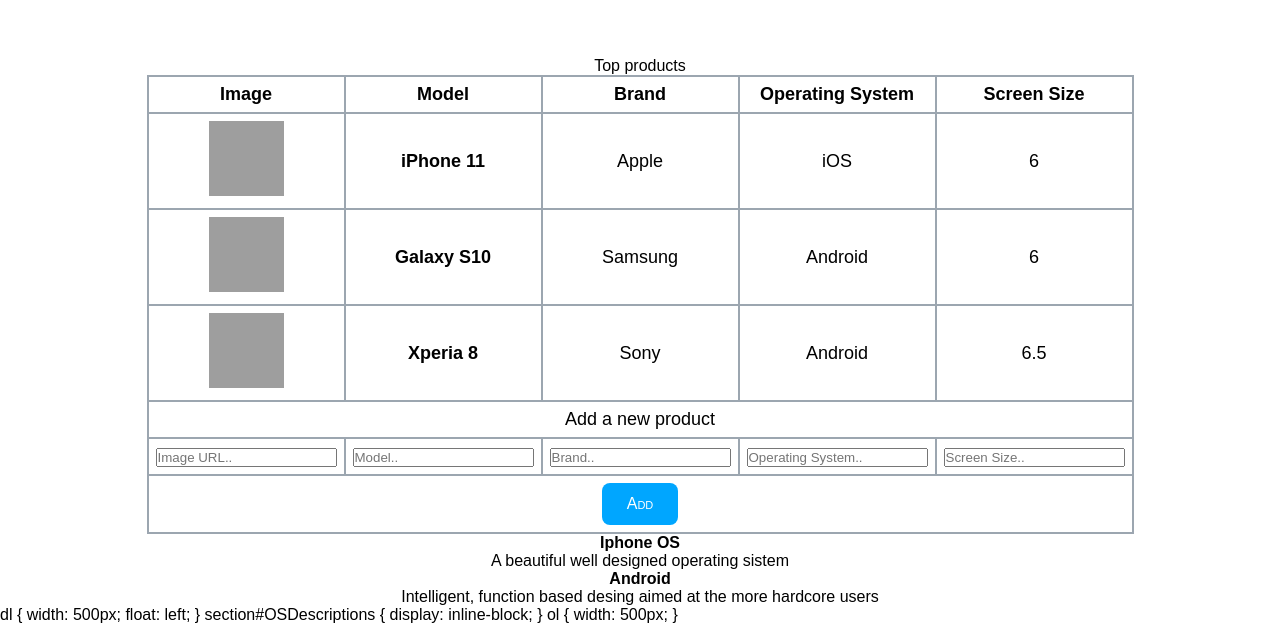
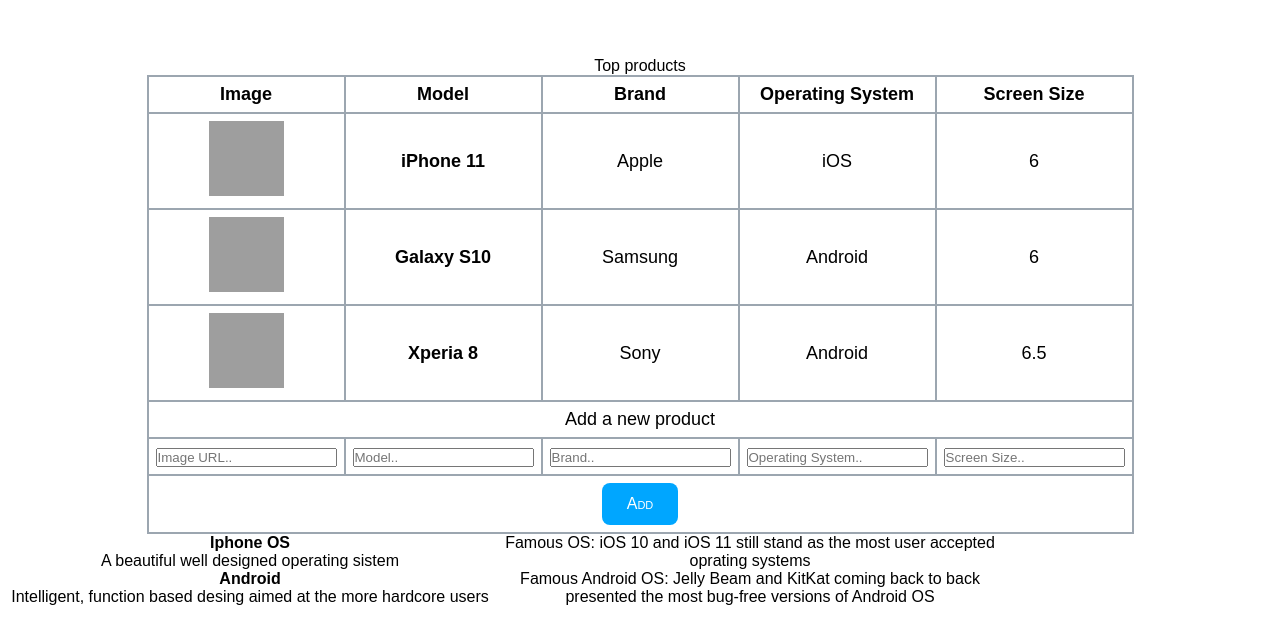
Before and after one commit to fredrikerichsen16/webtech-assignments, a plain HTML site: page assignment1/index.html in a window 1280 px wide. Shown: the part 863-1487 px from the top of the page. Drawn offline with Linux system fonts and the light colour scheme; grey boxes are pictures that could not be loaded.

Commit message:
Added OL

```diff
--- a/assignment1/index.css
+++ b/assignment1/index.css
@@ -174,12 +174,26 @@
 
 
 /* OS DESCRIPTIONS */
+
+section#OSDescriptions {
+  text-align: center;
+  display: block;
+  position: absolute;
+  margin: 0 auto;
+}
+section#OSDescriptions ol {
+  width: 500px;
+  display: inline-block;
+}
 section#OSDescriptions dt {
 font-weight: bold;
-text-align: center;
+
 }
 section#OSDescriptions dl {
+  display: inline-block;
   text-align: center;
+  width: 500px;
+  float: left;
 }
 section#brands table tr td a {
     font-size: 18px;
--- a/assignment1/index.html
+++ b/assignment1/index.html
@@ -134,22 +134,9 @@
       </dl>
 
       <ol>
-
+          <li>Famous OS: iOS 10 and iOS 11 still stand as the most user accepted oprating systems</li>
+          <li>Famous Android OS: Jelly Beam and KitKat coming back to back presented the most bug-free versions of Android OS</li>
       </ol>
     </section>
-
-    dl {
-        width: 500px;
-        float: left;
-    }
-
-    section#OSDescriptions {
-        display: inline-block;
-    }
-
-    ol {
-        width: 500px;
-    }
-
 </body>
 </html>
```
